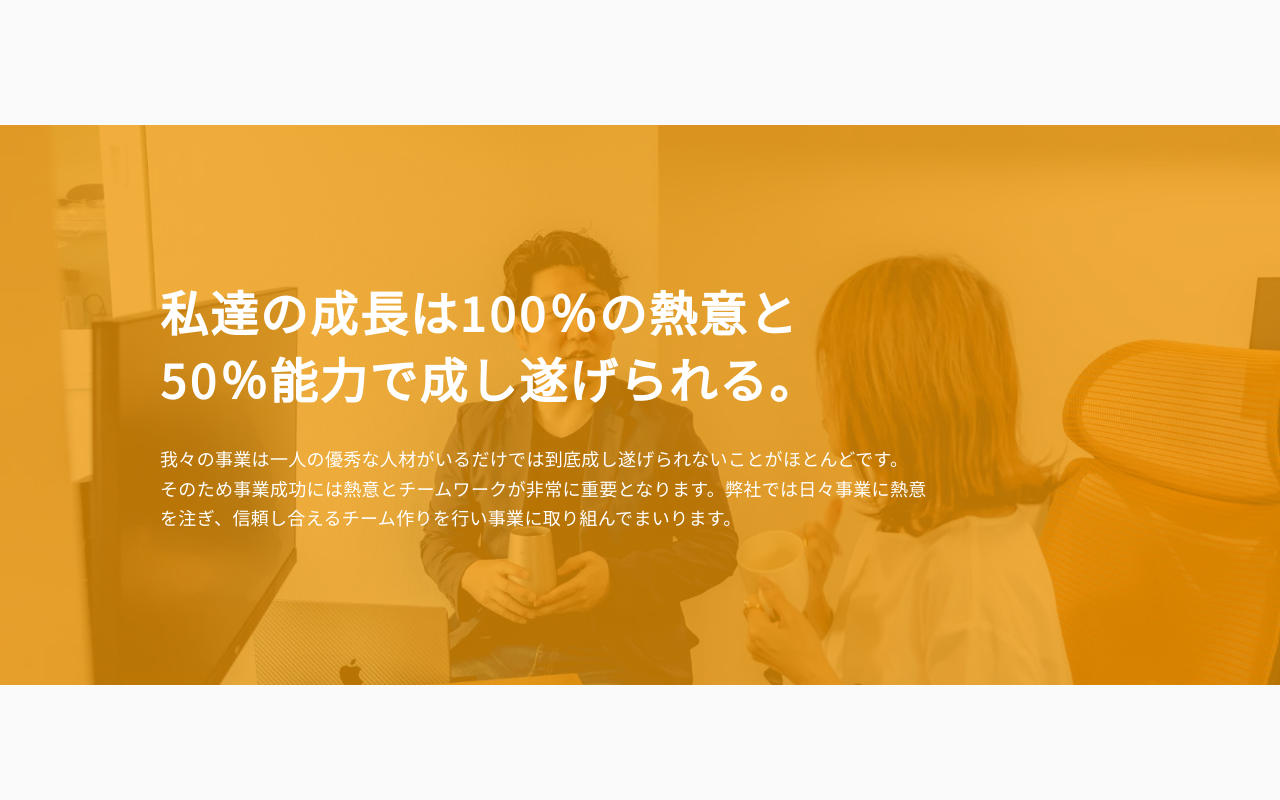
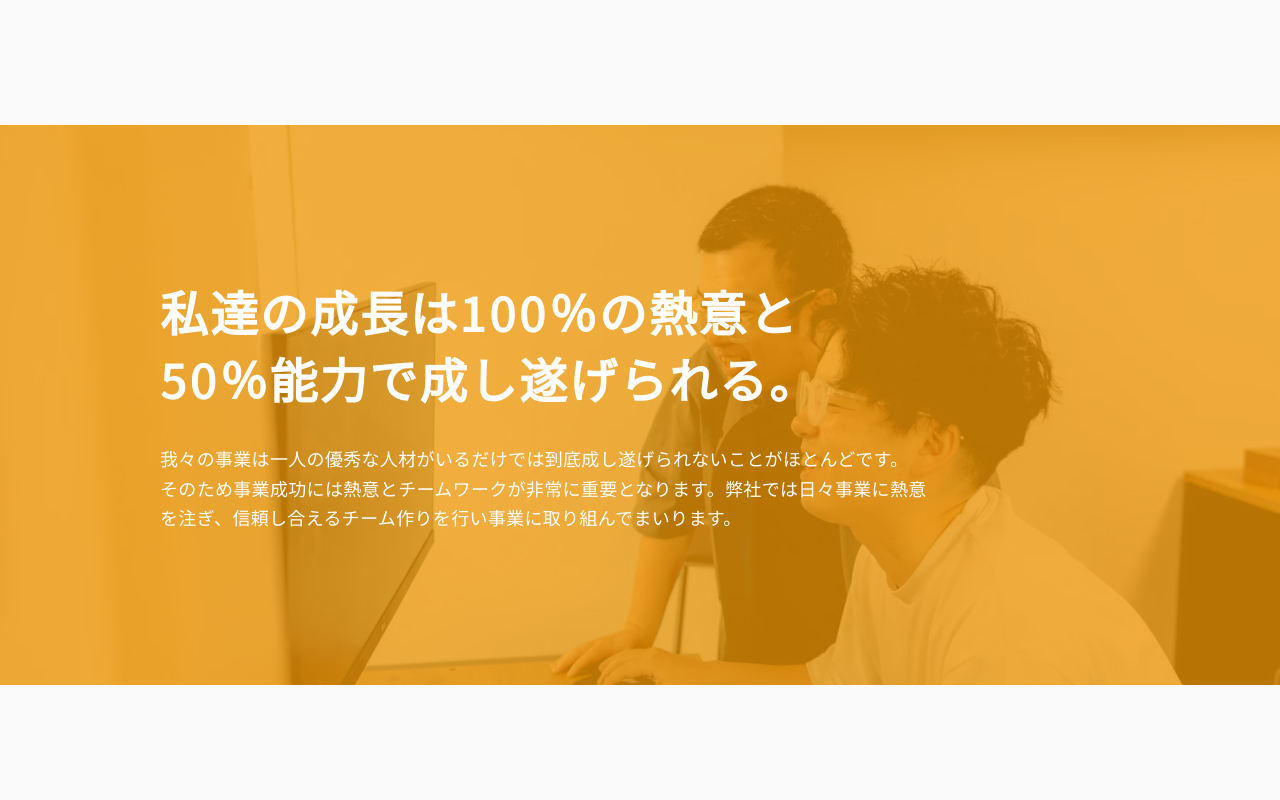
Before and after one commit to estack-inc/estack-website, a Next.js app: page /about in a window 1280 px wide. Shown: the part 1140-1940 px from the top of the page. Built offline with nearby package versions, Linux system fonts and the light colour scheme.

Commit message:
revert: Philosophy 写真を1つ前の状態に戻す
5枚全入れ替えは竹内さんの指示と違ったため revert。
v31 in / v32 out の 1枚入れ替えを次のステップで実施する。

```diff
--- a/app/about/page.tsx
+++ b/app/about/page.tsx
@@ -5,22 +5,21 @@ import PillLink from "@/components/PillLink";
 import ScrollingPhotos from "@/components/ScrollingPhotos";
 import SlideshowPhotos from "@/components/SlideshowPhotos";
 
-// Philosophy 用（旧サイト実測の 5 枚）
+// Philosophy 用（旧サイトと同じ5枚）
 const PHILOSOPHY_PHOTOS = [
-  "/images/s-2000x1080_v-frms_webp_cc1b59af-a8e7-4d2b-ad09-86dba2360d50_regular.webp",
-  "/images/s-2000x1080_v-frms_webp_64381868-dcb6-47ff-81d0-517a27cbb300_regular.webp",
-  "/images/s-2000x1080_v-frms_webp_48cfa3d7-9308-40c0-b591-8b468bcf645d_regular.webp",
-  "/images/s-2000x1080_v-frms_webp_12af3b53-a3ff-4300-8d54-39cfd1c32bd2_regular.webp",
+  "/images/s-2000x1080_v-frms_webp_3e201a1d-904d-4920-963f-591a74610878_regular.webp",
   "/images/s-2000x1080_v-frms_webp_5bd30b41-e51d-4026-8478-91262083a597_regular.webp",
+  "/images/s-2000x1080_v-frms_webp_8b9af719-692f-4469-aa68-01dc36603302_regular.webp",
+  "/images/s-2000x1080_v-frms_webp_eba8a87b-4db3-49ad-b4d8-b809f2a38f56_regular.webp",
+  "/images/s-2000x1080_v-frms_webp_fff9b2ef-9134-4ad2-86a0-1f7a5c0de2b2_regular.webp",
 ];
 
-// 働く仲間下スライドショー用（旧サイトと同じ 5 枚 + 募集バナー）
+// 働く仲間下スライドショー用（旧サイトと同じ4枚 + 追加バナー）
 const CAREER_PHOTOS = [
   "/images/s-2000x1080_v-frms_webp_cc1b59af-a8e7-4d2b-ad09-86dba2360d50_regular.webp",
   "/images/s-2000x1080_v-frms_webp_64381868-dcb6-47ff-81d0-517a27cbb300_regular.webp",
   "/images/s-2000x1080_v-frms_webp_48cfa3d7-9308-40c0-b591-8b468bcf645d_regular.webp",
   "/images/s-2000x1080_v-frms_webp_12af3b53-a3ff-4300-8d54-39cfd1c32bd2_regular.webp",
-  "/images/s-2000x1080_v-frms_webp_5bd30b41-e51d-4026-8478-91262083a597_regular.webp",
   "/images/recruit-banner.png",
 ];
 
```
